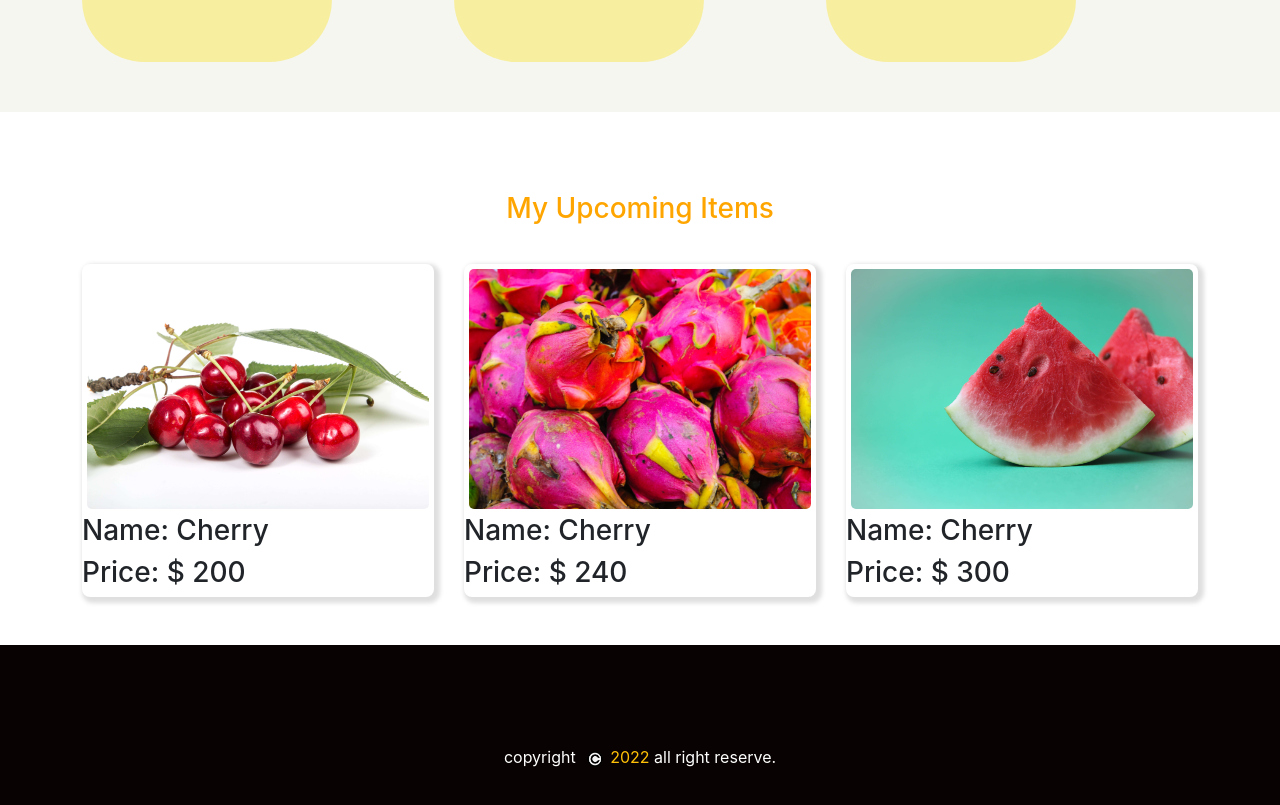
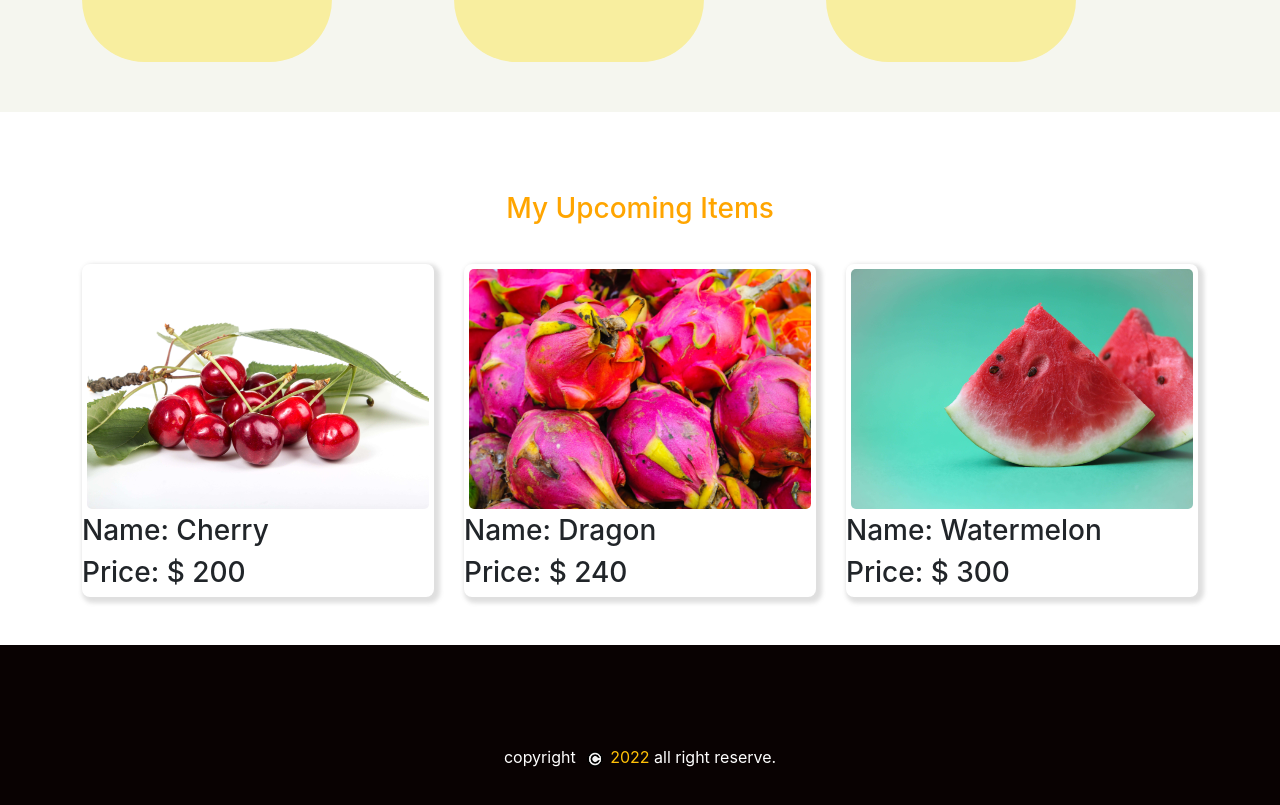
Before and after one commit to yaminhossen/warehouse-management-client, a React (Create React App) app: page / in a window 1280 px wide. Shown: the part 1510-2315 px from the top of the page. Built offline with nearby package versions, Linux system fonts and the light colour scheme; no server answers.

Commit message:
name changed

```diff
--- a/src/Pages/NewSection/NewSection2.js
+++ b/src/Pages/NewSection/NewSection2.js
@@ -16,12 +16,12 @@ const NewSection2 = () => {
                 </div>
                 <div className='item'>
                     <img src={new2} alt="" />
-                    <h3>Name: Cherry</h3>
+                    <h3>Name: Dragon</h3>
                     <h3>Price: $ 240</h3>
                 </div>
                 <div className='item'>
                     <img src={new3} alt="" />
-                    <h3>Name: Cherry</h3>
+                    <h3>Name: Watermelon</h3>
                     <h3>Price: $ 300</h3>
                 </div>
             </div>
```
